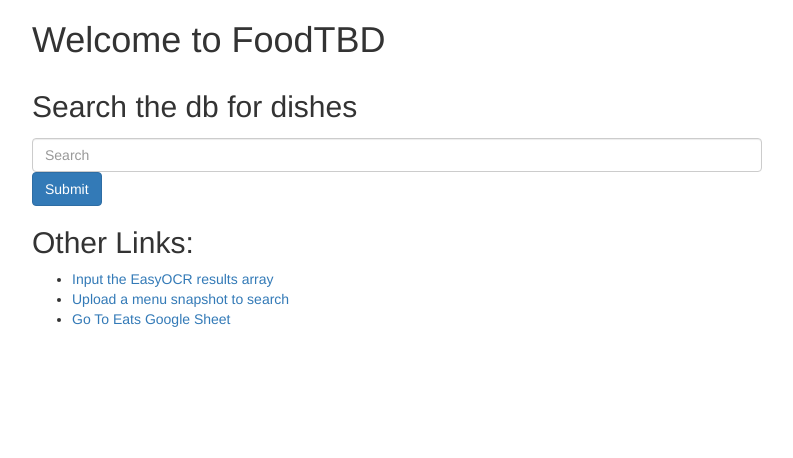
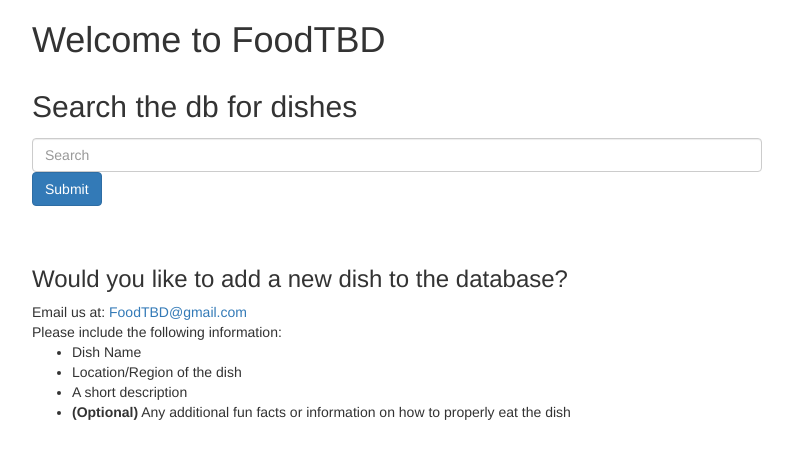
Before and after one commit to FoodTBD/foodie, a Next.js app: page / in a window 1280 px wide. Shown: the top 458 px of the page, without its empty margins (53-846 px from the left). Built offline with nearby package versions, Linux system fonts and the light colour scheme.

Commit message:
removed ocr and menu links

```diff
--- a/src/pages/index.tsx
+++ b/src/pages/index.tsx
@@ -30,11 +30,17 @@ export default function App() {
                         Submit
                     </Button>
                 </Form>
-                <h2>Other Links:</h2>
+                <br></br>
+                <br></br>
+                <h3>Would you like to add a new dish to the database?</h3>
+                Email us at: <a href = "mailto: foodtbd@gmail.com">FoodTBD@gmail.com</a>
+                <br></br>
+                Please include the following information:
                 <ul>
-                    <li><Link href="/upload_ocr_text">Input the EasyOCR results array</Link></li>
-                    <li><Link href="/upload_menu_snapshot">Upload a menu snapshot to search</Link></li>
-                    <li><a href="https://docs.google.com/spreadsheets/d/18rHSAq_OmQDYqke-SvkN08AFkBvKTgJRKpnP7u09raE/edit#gid=1831747662" target="_blank">Go To Eats Google Sheet</a></li>
+                    <li>Dish Name</li>
+                    <li>Location/Region of the dish</li>
+                    <li>A short description</li>
+                    <li><b>(Optional)</b> Any additional fun facts or information on how to properly eat the dish</li>
                 </ul>
             </div>
         </Container>
```
